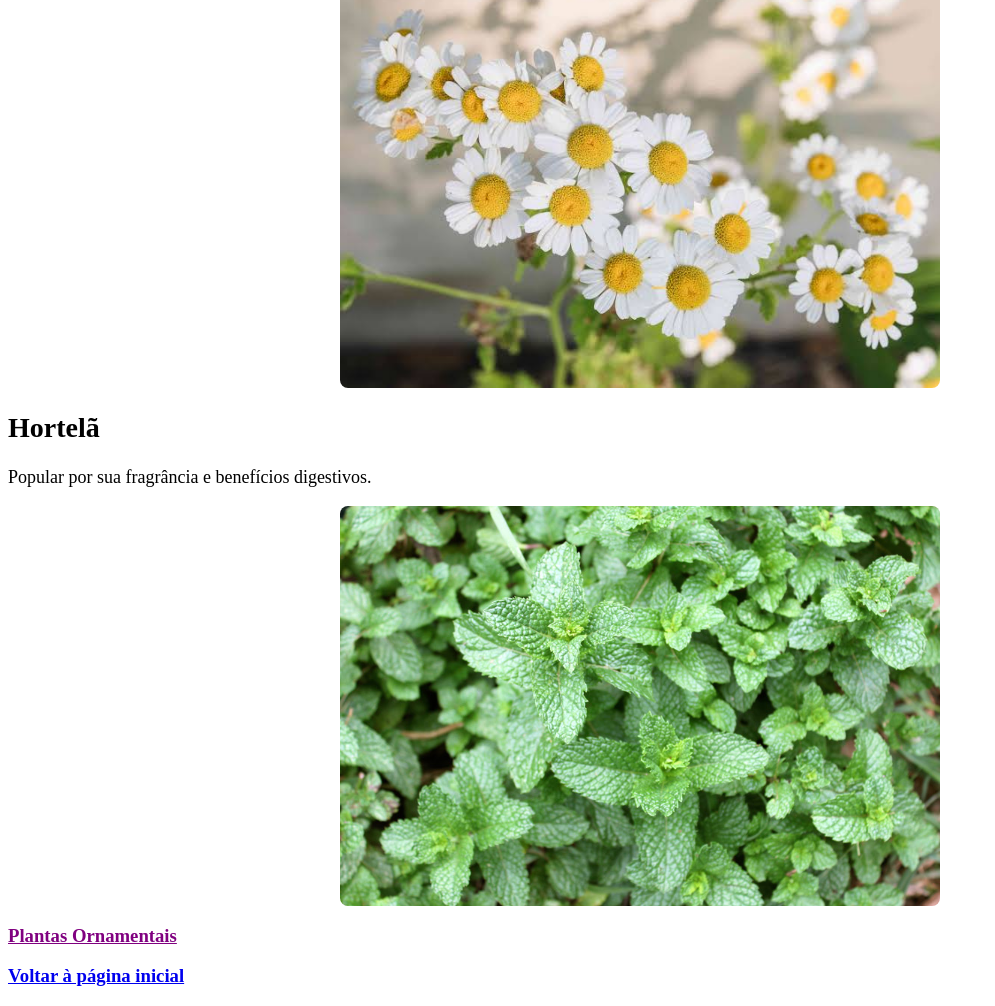
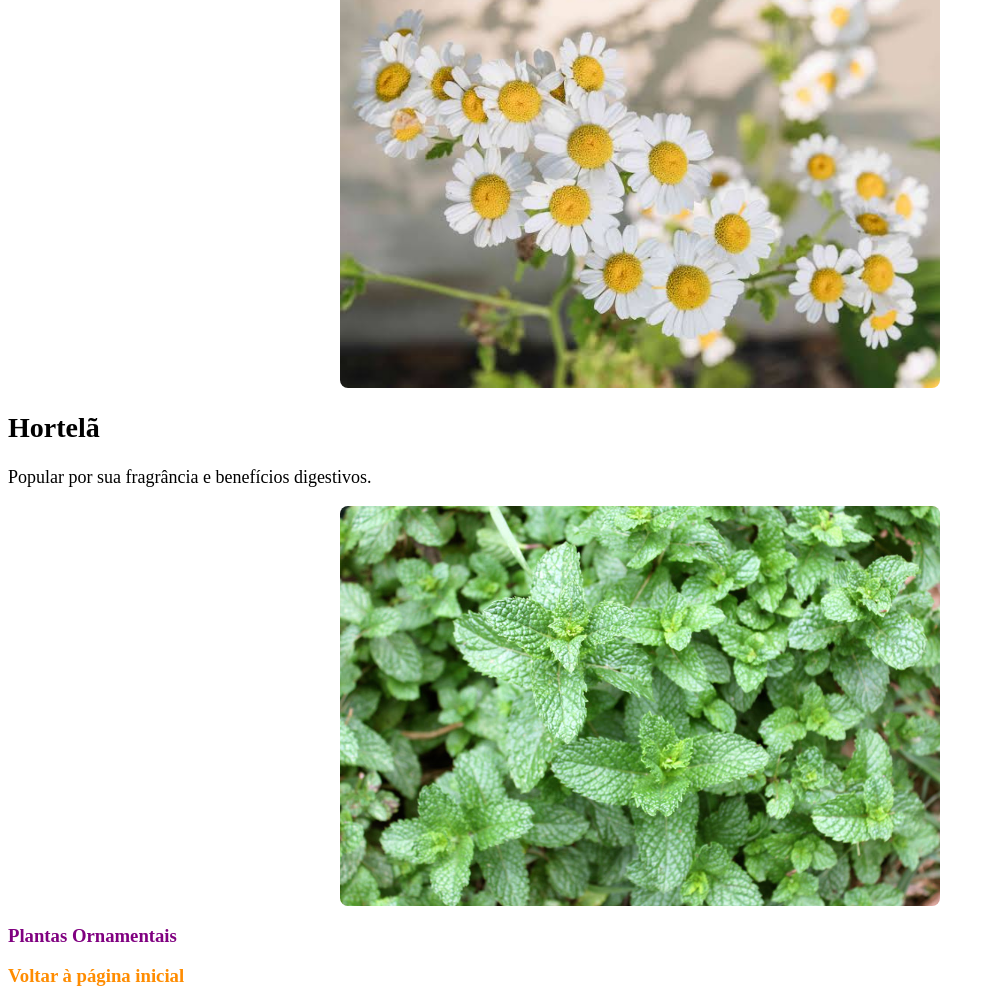
Before and after one commit to CaduBraga/JardimBotanico, a plain HTML site: page plantas/medicinais.html in a window 1280 px wide. Shown: the part 705-1711 px from the top of the page, without its empty margins (0-995 px from the left). Drawn offline with Linux system fonts and the light colour scheme.

Commit message:
fix: arrumando o título de h5 para h3 no CSS

```diff
--- a/css/style.css
+++ b/css/style.css
@@ -2,7 +2,7 @@ body {
     font-family: 'Times New Roman', Times, serif;
 }
 
-h1, h5 a {
+h1, h3 a {
     text-decoration: none;
     color: darkorange;
 }
```
Also changed, not shown: 2 other files.
